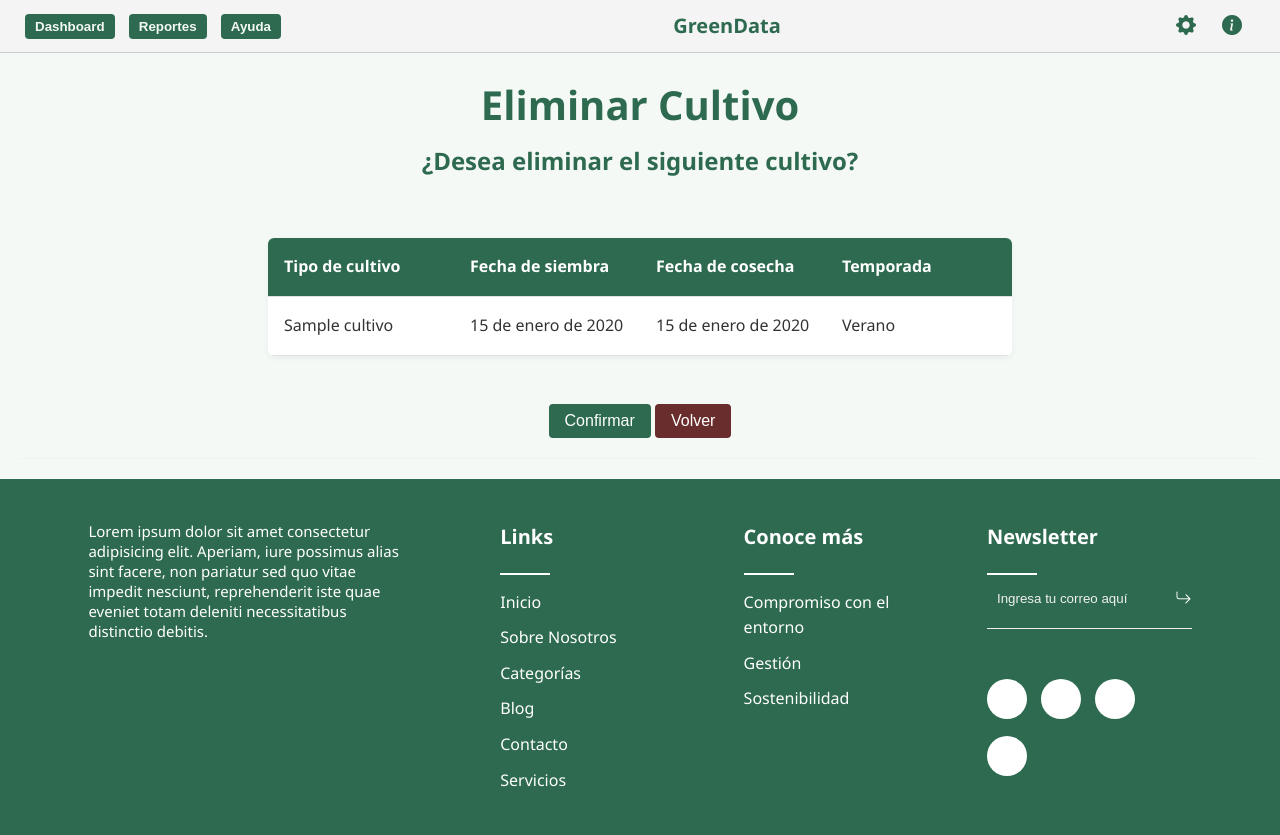
After one commit to i-n-dra/GreenData, a Django app: page /cultivos/eliminar/1/ in a window 1280 px wide. The commit adds this page. Run offline with Django 5.2, Linux system fonts and the light colour scheme; tables that the repository leaves empty hold one stand-in row (values such as "Sample post"); parts of the project's set-up code (start-up, migrations or seed data) failed here and were passed over.

Commit message:
crud cultivos

```diff
--- a/core/models.py
+++ b/core/models.py
@@ -6,7 +6,7 @@ class Cultivo(models.Model):
     # cultivo tendria una fk a terreno
     nombre = models.CharField(verbose_name='Nombre', max_length=25)
     fecha_siembra = models.DateField(verbose_name='Fecha de siembra', auto_now=True)
-    fecha_cosecha = models.DateField(verbose_name='Fecha de cosecha')
+    fecha_cosecha = models.DateField(verbose_name='Fecha de cosecha', null=True, blank=True)
     temporada = models.IntegerField(verbose_name='Temporada')
 
     def __str__(self):
--- a/core/static/css/styles.css
+++ b/core/static/css/styles.css
@@ -90,6 +90,17 @@ header a:hover {
   border-radius: 50%;
 }
 
+/* formulario */
+.form-table {
+    width: 60%;
+}
+.form-table th {
+    width: 20%;
+}
+.form-table input {
+    color: #333;
+}
+
 /* Body */
 
 .home {
@@ -160,6 +171,15 @@ h1, h2 {
     margin: 1.5rem 3rem .5rem;
     overflow-x: auto;
 }
+.above-table {
+    display: inline-block;
+    margin-left: 5.5rem;
+    padding: 0.5rem 1rem;
+    background-color: #2d6a4f;
+    color: #fff;
+    text-decoration: none;
+    border-radius: 4px;
+}
 
 table {
     width: 90%;
@@ -189,6 +209,26 @@ th {
 
 tr:hover {
     background-color: #f1f1f1;
+}
+.crud-container {
+    display: flex;
+    flex-direction: column;
+}
+.add-button {
+    background-color: #2d6a4f;
+    color: #fff;
+    border: none;
+    padding: 0.5rem 1rem;
+    border-radius: 4px;
+    cursor: pointer;
+}
+.delete-button {
+    background-color: #6a2d2d;
+    color: #fff;
+    border: none;
+    padding: 0.5rem 1rem;
+    border-radius: 4px;
+    cursor: pointer;
 }
 
 /* footer style */
--- /dev/null
+++ b/core/templates/cultivos/delete_cultivos.html
@@ -0,0 +1,60 @@
+{% load static %}
+
+<!DOCTYPE html>
+<html lang="es">
+<head>
+    <meta charset="UTF-8" />
+    <meta name="viewport" content="width=device-width, initial-scale=1.0">
+    <link rel="stylesheet" href="{% static 'css/styles.css' %}">
+    <link rel="stylesheet" href="https://cdn.jsdelivr.net/npm/bootstrap-icons@1.13.1/font/bootstrap-icons.min.css">
+    <title>GreenData - Cultivos</title>
+</head>
+<body>
+
+    {% include "header.html" %}
+
+    <div class="home">
+        <h1 class="table-title">Eliminar Cultivo</h1>
+
+        <div>
+            <form method='POST' enctype="multipart/form-data" class="crud-container">
+                {% csrf_token %}
+                <table class="form-table">
+                    <h2>¿Desea eliminar el siguiente cultivo?</h2>
+                    <thead>
+                    <tr>
+                        <th>Tipo de cultivo</th>
+                        <th>Fecha de siembra</th>
+                        <th>Fecha de cosecha</th>
+                        <th>Temporada</th>
+                    </tr>
+                    </thead>
+                    <tbody>
+                        <tr>
+                            <td>{{ cultivo.nombre }}</td>
+                            <td>{{ cultivo.fecha_siembra }}</td>
+                            <td>{{ cultivo.fecha_cosecha }}</td>
+                            {% if cultivo.temporada == 1 or cultivo.temporada == 2 or cultivo.temporada == 3 %}
+                                <td>Verano</td>
+                            {% elif cultivo.temporada == 4 or cultivo.temporada == 5 or cultivo.temporada == 6 %}
+                                <td>Otoño</td>
+                            {% elif cultivo.temporada == 7 or cultivo.temporada == 8 or cultivo.temporada == 9 %}
+                                <td>Invierno</td>
+                            {% elif cultivo.temporada == 10 or cultivo.temporada == 11 or cultivo.temporada == 12 %}
+                                <td>Primavera</td>
+                            {% endif %}
+                        </tr>
+                    </tbody>
+                </table>
+                <div>
+                    <button class='add-button'>Confirmar</button>
+                    <a href="{% url 'list_cultivos' %}"><button type='button' class='delete-button'>Volver</button></a>
+                </div>
+            </form>
+        </div>
+    </div>
+
+    {% include "footer.html" %}
+
+</body>
+</html>
--- a/core/templates/list_empleados.html
+++ b/core/templates/list_empleados.html
@@ -18,6 +18,7 @@
 
         <div class="table-container">
             <!-- <h2>Detalles</h2> Potencial sección de resumen-->
+            <a href="{% url 'create_empleado' %}" class='above-table'><i class="bi bi-plus-square-fill"></i>  Crear Empleado</a>
             <table>
                 <thead>
                     <tr>
@@ -27,6 +28,7 @@
                         <th>Género</th>
                         <th>Fecha de nacimiento</th>
                         <th>Correo electrónico</th>
+                        <th>Acciones</th>
                     </tr>
                 </thead>
                 <tbody>
@@ -38,6 +40,10 @@
                         <td>{{ e.sexo }}</td>
                         <td>{{ e.fecha_nacimiento }}</td>
                         <td>{{ e.correo }}</td>
+                        <td>
+                            <a href="{% url 'update_empleado' e.id %}"><i class="icon bi bi-pencil-square"></i></a>
+                            <a href="{% url 'delete_empleado' e.id %}"><i class="icon bi bi-trash-fill"></i></a>
+                        </td>
                     </tr>
                     {% endfor %}
                 </tbody>
--- a/core/urls.py
+++ b/core/urls.py
@@ -8,4 +8,10 @@ urlpatterns = [
     path('plasticos_usados/', views.pla_usados, name='list_pla_usados'),
     path('plasticos_desechados/', views.pla_desechados, name='list_pla_desechados'),
     # path('empleados/<int:id>', views.empleado_detail, name='detail_empleado')
+    path('empleados/crear/', views.empleados_crear.as_view(), name='create_empleado'),
+    path('empleados/actualizar/<int:pk>/', views.empleados_actualizar.as_view(), name='update_empleado'),
+    path('empleados/eliminar/<int:pk>/', views.empleados_eliminar.as_view(), name='delete_empleado'),
+    path('cultivos/crear/', views.cultivos_crear.as_view(), name='create_cultivo'),
+    path('cultivos/actualizar/<int:pk>/', views.cultivos_actualizar.as_view(), name='update_cultivo'),
+    path('cultivos/eliminar/<int:pk>/', views.cultivos_eliminar.as_view(), name='delete_cultivo')
 ]
--- a/core/views.py
+++ b/core/views.py
@@ -1,5 +1,9 @@
 from django.shortcuts import render
 from .models import Cultivo, Empleado, Plastico_desechado, Plastico_usado
+from django.views.generic import ListView
+from django.views.generic.edit import CreateView, DeleteView, UpdateView
+from django.urls import reverse_lazy
+from django.http import Http404, HttpRequest, HttpResponse
 
 # Create your views here.
 def home(request):
@@ -32,10 +36,117 @@ def empleados(request):
     context = {'empleados': empleados}
     return render(request, 'list_empleados.html', context=context)
 
+class empleados_crear(CreateView):
+    model = Empleado
+    template_name = 'empleados/create_empleados.html'
+    fields = [
+        'nombre',
+        'apellido',
+        'sexo',
+        'fecha_nacimiento',
+        'correo',
+        'rut'
+    ]
+    success_url = reverse_lazy('list_empleados')
+    def get(self, request):
+        self.object = None
+        return super().get(request)
+
+    def form_valid(self, form):
+        return super().form_valid(form)
+
+class empleados_actualizar(UpdateView):
+    model = Empleado
+    template_name = 'empleados/update_empleados.html'
+    fields = [
+        'nombre',
+        'apellido',
+        'sexo',
+        'fecha_nacimiento',
+        'correo',
+        'rut'
+    ]
+    success_url = reverse_lazy('list_empleados')
+
+    def get_object(self, queryset=None):
+        if queryset is None:
+            queryset = self.get_queryset()
+
+        pk = self.kwargs.get(self.pk_url_kwarg)
+        if pk is not None:
+            queryset = queryset.filter(pk=pk)
+
+        return queryset.get()
+
+class empleados_eliminar(DeleteView):
+    model = Empleado
+    template_name = 'empleados/delete_empleados.html'
+    success_url = reverse_lazy('list_empleados')
+    context_object_name = 'empleado'
+    def get_object(self, queryset=None):
+        if queryset is None:
+            queryset = self.get_queryset()
+
+        pk = self.kwargs.get(self.pk_url_kwarg)
+        if pk is not None:
+            queryset = queryset.filter(pk=pk)
+
+        return queryset.get()
+
 def cultivos(request):
     cultivos = Cultivo.objects.all()
     context = {'cultivos': cultivos}
     return render(request, 'list_cultivos.html', context=context)
+
+class cultivos_crear(CreateView):
+    model = Cultivo
+    template_name = 'cultivos/create_cultivos.html'
+    fields = [
+        'nombre',
+        'temporada'
+    ]
+    success_url = reverse_lazy('list_cultivos')
+    def get(self, request):
+        self.object = None
+        return super().get(request)
+
+    def form_valid(self, form):
+        return super().form_valid(form)
+
+class cultivos_actualizar(UpdateView):
+    model = Cultivo
+    template_name = 'cultivos/update_cultivos.html'
+    fields = [
+        'nombre',
+        'fecha_cosecha',
+        'temporada'
+    ]
+    success_url = reverse_lazy('list_cultivos')
+
+    def get_object(self, queryset=None):
+        if queryset is None:
+            queryset = self.get_queryset()
+
+        pk = self.kwargs.get(self.pk_url_kwarg)
+        if pk is not None:
+            queryset = queryset.filter(pk=pk)
+
+        return queryset.get()
+
+class cultivos_eliminar(DeleteView):
+    model = Cultivo
+    template_name = 'cultivos/delete_cultivos.html'
+    success_url = reverse_lazy('list_cultivos')
+    context_object_name = 'cultivo'
+    def get_object(self, queryset=None):
+        if queryset is None:
+            queryset = self.get_queryset()
+
+        pk = self.kwargs.get(self.pk_url_kwarg)
+        if pk is not None:
+            queryset = queryset.filter(pk=pk)
+
+        return queryset.get()
 
 def pla_usados(request):
     pla_usados = Plastico_usado.objects.all()
```
Also changed, not shown: core/templates/cultivos/create_cultivos.html (added, +33 -0 lines), core/templates/cultivos/update_cultivos.html (added, +36 -0 lines), core/templates/list_cultivos.html (+8 -1 lines), core/forms.py (added), core/migrations/0003_alter_cultivo_fecha_cosecha.py (added), core/templates/empleados/create_empleados.html (added), core/templates/empleados/delete_empleados.html (added), core/templates/empleados/update_empleados.html (added).
